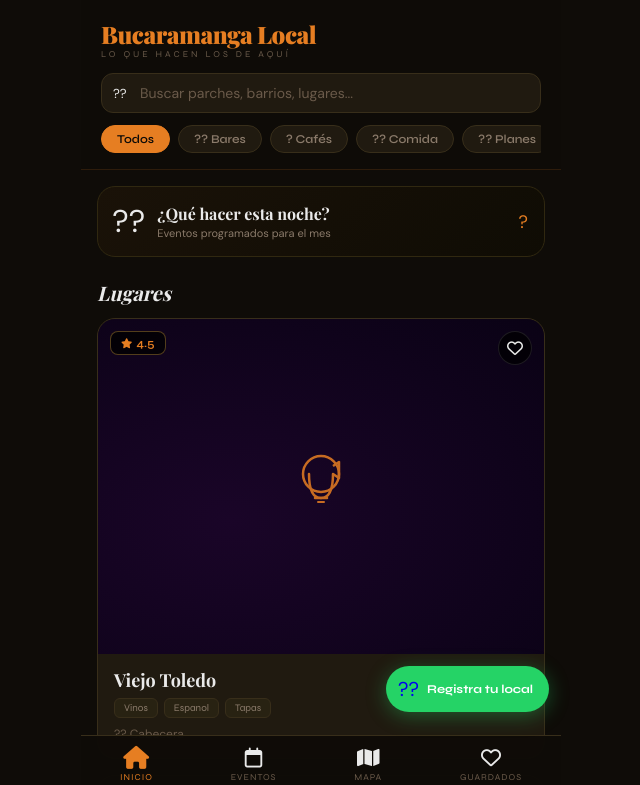
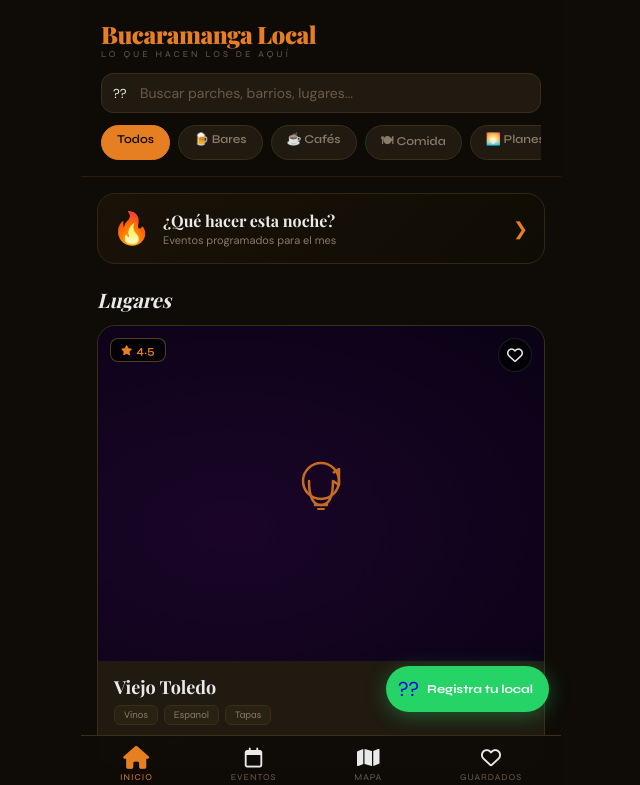
Before and after one commit to hablemosdeparche/bucaramanga, a plain HTML site: page index.html in a window 1280 px wide. Shown: the top 785 px of the page, without its empty margins (319-959 px from the left). Drawn offline with nearby package versions, Linux system fonts and the light colour scheme; a web font is replaced by a local one.

Commit message:
fix emojis en categorias

```diff
--- a/index.html
+++ b/index.html
@@ -478,12 +478,12 @@ height="0" width="0" style="display:none;visibility:hidden"></iframe></noscript>
     </div>
     <div class="cats-scroll">
       <div class="cat-pill active" onclick="setFilter('todos',this)">Todos</div>
-      <div class="cat-pill" onclick="setFilter('bares',this)">?? Bares</div>
-      <div class="cat-pill" onclick="setFilter('cafe',this)">? Cafés</div>
-      <div class="cat-pill" onclick="setFilter('comida',this)">?? Comida</div>
-      <div class="cat-pill" onclick="setFilter('plan',this)">?? Planes</div>
-      <div class="cat-pill" onclick="setFilter('arte',this)">?? Arte</div>
-      <div class="cat-pill" onclick="setFilter('noche',this)">?? Noche</div>
+      <div class="cat-pill" onclick="setFilter('bares',this)">🍺 Bares</div>
+      <div class="cat-pill" onclick="setFilter('cafe',this)">☕ Cafés</div>
+      <div class="cat-pill" onclick="setFilter('comida',this)">🍽 Comida</div>
+      <div class="cat-pill" onclick="setFilter('plan',this)">🌅 Planes</div>
+      <div class="cat-pill" onclick="setFilter('arte',this)">🎨 Arte</div>
+      <div class="cat-pill" onclick="setFilter('noche',this)">🌙 Noche</div>
     </div>
   </div>
 
@@ -491,17 +491,17 @@ height="0" width="0" style="display:none;visibility:hidden"></iframe></noscript>
   <div class="screen active" id="screen-inicio">
     <div class="banner" id="banner-eventos">
       <div class="banner-header" onclick="toggleBanner()">
-        <div class="banner-flame">??</div>
+        <div class="banner-flame">🔥</div>
         <div class="banner-texto">
           <h3>¿Qué hacer esta noche?</h3>
           <p>Eventos programados para el mes</p>
         </div>
-        <div class="banner-arrow">?</div>
+        <div class="banner-arrow">❯</div>
       </div>
       <div class="banner-body">
         <div id="banner-events-list"></div>
         <div class="banner-cta">
-          <button class="btn-ver-eventos" onclick="goScreen('screen-eventos')">Ver todos los eventos del año ?</button>
+          <button class="btn-ver-eventos" onclick="goScreen('screen-eventos')">Ver todos los eventos del año →</button>
         </div>
       </div>
     </div>
```
